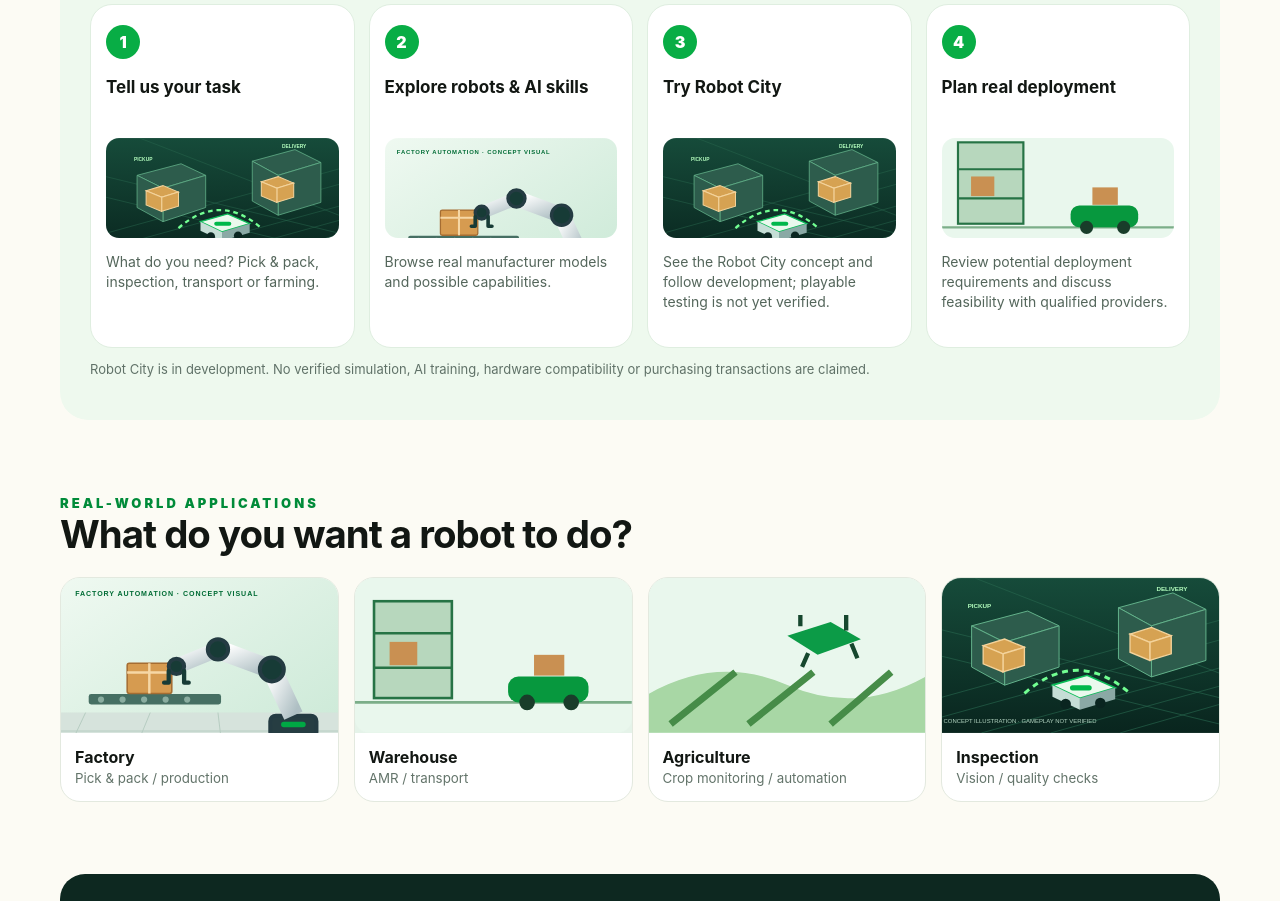
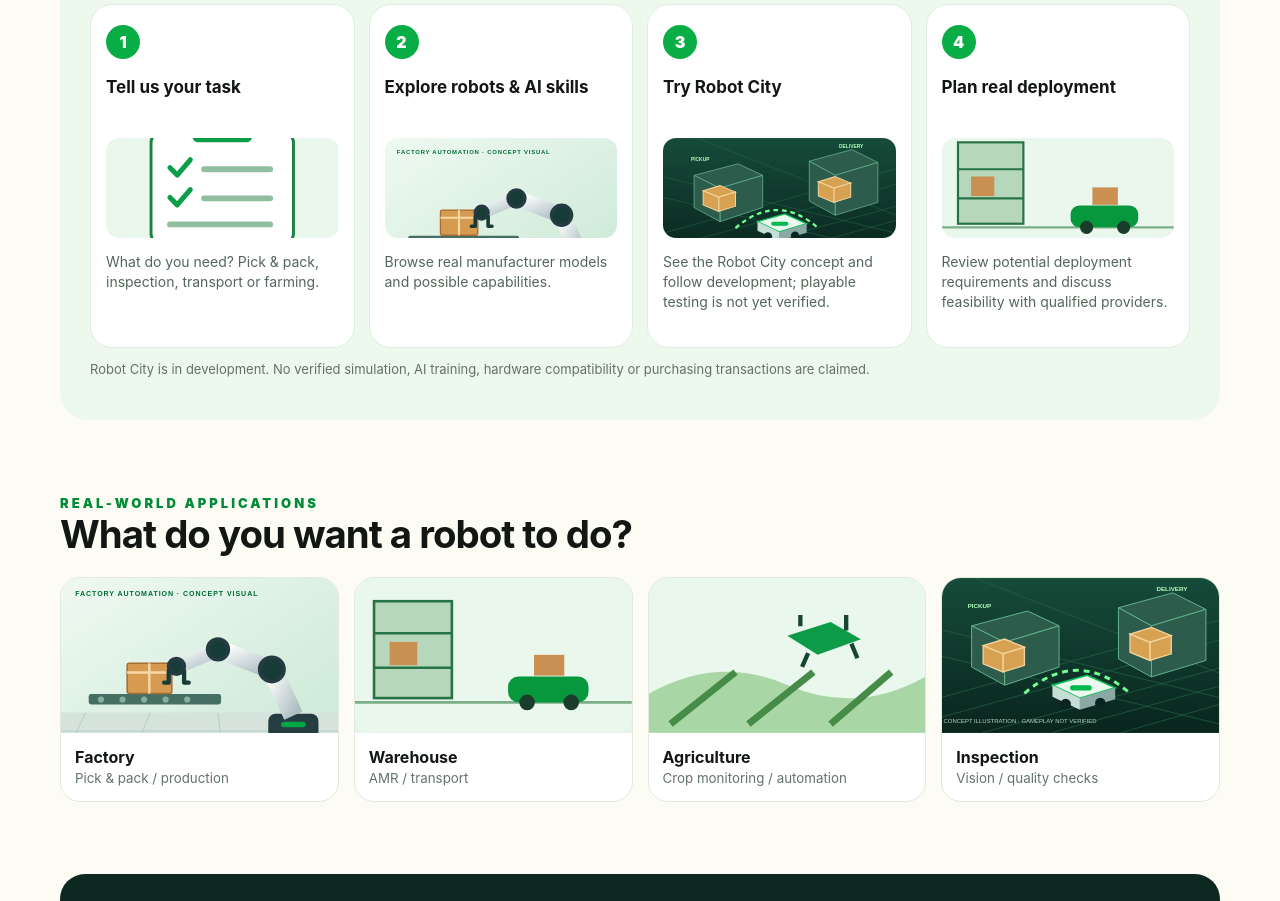
Before and after one commit to nitinagin/botket, a plain HTML site: page index.html in a window 1280 px wide. Shown: the part 800-1701 px from the top of the page. Drawn offline with Linux system fonts and the light colour scheme.

Commit message:
fix(homepage): illustrate task intake distinctly in four-step guide

```diff
--- a/index.html
+++ b/index.html
@@ -4,7 +4,7 @@
 <header class="wrap nav"><a href="index.html" aria-label="BOTKET homepage"><img class="logo" src="assets/botket-logo.svg" alt="BOTKET"></a><nav class="navlinks"><a href="investor-showroom.html">Robot Showroom</a><a href="consumer.html">Consumer App</a><a href="intelligence.html">AI Skills</a><a href="community.html">Community</a></nav><a href="investor-showroom.html" class="eyebrow">ROBOT SHOWROOM →</a></header>
 <main><section class="hero wrap"><div class="hero-grid"><div><div class="eyebrow">ONE SHARED ROBOTICS PLATFORM</div><h1>Discover robots.<br><span class="green">Explore their applications.</span></h1><p class="lead">Explore manufacturer robot references, potential applications and the development roadmap for future virtual testing.</p><a class="btn" href="#how">How BOTKET Works ↓</a><a class="btn outline" href="investor-showroom.html">Explore robot models →</a></div><div class="visual" role="img" aria-label="Industrial robot illustration"><img class="photo" src="assets/robot-factory-concept.svg" alt="Original illustration of a robot arm moving a package; not a product photograph" loading="eager"></div></div></section>
 <section class="wrap how" id="how"><h2>How BOTKET Works</h2><p class="note">From your task to a robot solution — 4 simple steps</p><div class="steps">
-<article class="step"><span class="num">1</span><h3>Tell us your task</h3><div class="art"><img class="photo" src="assets/robot-city-concept.svg" alt="Robot City concept illustration showing warehouse tasks" loading="lazy"></div><p>What do you need? Pick & pack, inspection, transport or farming.</p></article>
+<article class="step"><span class="num">1</span><h3>Tell us your task</h3><div class="art"><svg viewBox="0 0 320 180" xmlns="http://www.w3.org/2000/svg" role="img" aria-label="Original task checklist illustration for describing a robotics use case"><rect width="320" height="180" rx="16" fill="#e9f7ed"/><rect x="62" y="16" width="196" height="150" rx="12" fill="#fff" stroke="#1c8046" stroke-width="4"/><rect x="119" y="9" width="82" height="19" rx="8" fill="#0b9e48"/><path d="M88 63l10 10 18-21M88 104l10 10 18-21" fill="none" stroke="#0b9e48" stroke-width="7" stroke-linecap="round" stroke-linejoin="round"/><path d="M135 65h91M135 105h91M88 141h138" stroke="#91bda0" stroke-width="8" stroke-linecap="round"/></svg></div><p>What do you need? Pick & pack, inspection, transport or farming.</p></article>
 <article class="step"><span class="num">2</span><h3>Explore robots & AI skills</h3><div class="art"><img class="photo" src="assets/robot-factory-concept.svg" alt="Original industrial robot concept illustration" loading="lazy"></div><p>Browse real manufacturer models and possible capabilities.</p></article>
 <article class="step"><span class="num">3</span><h3>Try Robot City</h3><div class="art"><img class="photo" src="assets/robot-city-concept.svg" alt="Original Robot City warehouse concept illustration" loading="lazy"></div><p>See the Robot City concept and follow development; playable testing is not yet verified.</p></article>
 <article class="step"><span class="num">4</span><h3>Plan real deployment</h3><div class="art"><svg viewBox="0 0 320 180" xmlns="http://www.w3.org/2000/svg" role="img" aria-label="Original warehouse schematic; illustrative only"><rect width="320" height="180" rx="16" fill="#e9f7ed"/><path d="M0 145H320" stroke="#7cae89" stroke-width="3"/><rect x="22" y="28" width="90" height="112" fill="#b7d7bd" stroke="#267345" stroke-width="3"/><path d="M22 65H112M22 105H112" stroke="#267345" stroke-width="3"/><rect x="40" y="75" width="32" height="27" fill="#c99052"/><rect x="177" y="115" width="93" height="30" rx="12" fill="#07983e"/><circle cx="199" cy="145" r="9" fill="#193d2a"/><circle cx="250" cy="145" r="9" fill="#193d2a"/><rect x="207" y="90" width="35" height="24" fill="#c99052"/></svg></div><p>Review potential deployment requirements and discuss feasibility with qualified providers.</p></article>
```
